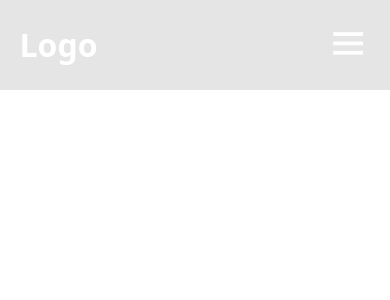
After one commit to 123ApplePie/Listing, a Laravel app: template resources/views/guest/index.blade.php in a window 390 px wide. The commit adds this page. Shown: the top 300 px of the page. Run offline with Laravel 10, Linux system fonts and the light colour scheme; the template is opened without the code that fills it, so the values that code supplies are empty; style sheets or scripts are compiled from the project's sources; some libraries are stand-ins or nearby versions.

Commit message:
Index page added

```diff
--- /dev/null
+++ b/public/css/header.css
@@ -0,0 +1,125 @@
+.header{
+    position: fixed;
+    top: 0;
+    left: 0;
+    width: 100%;
+    padding: 1.3rem 10%;
+    display: flex;
+    justify-content: space-between;
+    align-items: center;
+    z-index: 100;
+}
+
+.header::before{
+    content: '';
+    position: absolute;
+    top: 0;
+    left: 0;
+    width: 100%;
+    height: 100%;
+    background: rgba(0,0,0, .1);
+    backdrop-filter: blur(50px);
+    z-index: -1;
+}
+
+.header::after{
+    content: '';
+    position: absolute;
+    top: 0;
+    left: -100%;
+    width: 100%;
+    height: 100%;
+    background: linear-gradient(90deg, transparent, rgba(255,255,255, .4), transparent);
+    transition: .5s;
+}
+
+.header:hover::after{
+    left: 100%;
+}
+
+.logo{
+    font-size: 2rem;
+    color: #fff;
+    text-decoration: none;
+    font-weight: 700;
+}
+
+.navbar a{
+    font-size: 1.15rem;
+    color: #fff;
+    text-decoration: none;
+    font-weight: 500;
+    margin-left: 2.5rem;
+}
+
+#check{
+    display: none;
+}
+
+.icons{
+    position: absolute;
+    right: 5%;
+    font-size: 2.8rem;
+    color: #fff;
+    cursor: pointer;
+    display: none;
+}
+
+@media (max-width: 992px) {
+    .header{
+        padding: 1.3rem 5%;
+    }
+}
+
+@media (max-width: 768px) {
+    .icons{
+        display: inline-flex
+    }
+
+    #check:checked~.icons #menu-icon{
+        display: none;
+    }
+
+    .icons #close-icon{
+        display: none;
+    }
+
+    #check:checked~.icons #close-icon{
+        display: block;
+    }
+
+    .navbar {
+        position: absolute;
+        top: 100%;
+        left: 0;
+        width: 100%;
+        height: 0;
+        background: rgba(0,0,0, .1);
+        backdrop-filter: blur(50px);
+        box-shadow: 0 .5rem 1rem rgba(0,0,0, .1);
+        overflow: hidden;
+        transition: .3s ease;
+    }
+
+    #check:checked~.navbar{
+        height: 17.7rem;
+    }
+
+
+    .navbar a{
+        display: block;
+        font-size: 1.1rem;
+        margin: 1.5rem 0;
+        text-align: center;
+        transform: translateY(-50px);
+        opacity: 0;
+        transition: .3s ease;
+    }
+
+    #check:checked~.navbar a{
+        transform: translateY(0);
+        transition-delay: calc(.15s * var(--i));
+        opacity: 1;
+    }
+
+}
--- /dev/null
+++ b/resources/views/components/navbar.blade.php
@@ -0,0 +1,17 @@
+<header class="header">
+    <a href="" class="logo">Logo</a>
+
+    <input type="checkbox" name="" id="check">
+    <label for="check" class="icons">
+        <i class='bx bx-menu' id="menu-icon"></i>
+        <i class='bx bx-x' id="close-icon"></i>
+    </label>
+
+    <nav class="navbar">
+        <a href="/" class="hover:text-[#f84525]" style="--i:0;">Home</a>
+        <a href="/blog" class="hover:text-[#f84525]" style="--i:1;">Blog</a>
+        <a href="" class="hover:text-[#f84525]" style="--i:2;">Over Ons</a>
+        <a href="/contact" class="hover:text-[#f84525]" style="--i:3;">Contact</a>
+        <a href="" class="bg-[#f84525] px-4 py-2 rounded-3xl" style="--i:4;"><i class='bx bx-plus-circle'></i> Registreren</a>
+    </nav>
+</header>
--- /dev/null
+++ b/resources/views/guest/index.blade.php
@@ -0,0 +1,5 @@
+<x-guest-layout>
+    <x-navbar/>
+
+
+</x-guest-layout>
--- a/resources/views/layouts/guest.blade.php
+++ b/resources/views/layouts/guest.blade.php
@@ -10,9 +10,15 @@
         <!-- Fonts -->
         <link rel="preconnect" href="https://fonts.bunny.net">
         <link href="https://fonts.bunny.net/css?family=figtree:400,500,600&display=swap" rel="stylesheet" />
+        <link href='https://unpkg.com/boxicons@2.1.4/css/boxicons.min.css' rel='stylesheet'>
+
 
         <!-- Scripts -->
         @vite(['resources/css/app.css', 'resources/js/app.js'])
+        <script src="https://cdn.tailwindcss.com"></script>
+
+        <!-- Links -->
+        <link rel="stylesheet" href="css/header.css">
 
         <!-- Styles -->
         @livewireStyles
--- a/routes/web.php
+++ b/routes/web.php
@@ -14,15 +14,15 @@ use Illuminate\Support\Facades\Route;
 */
 
 Route::get('/', function () {
-    return view('welcome');
+    return view('guest.index');
 });
 
-Route::middleware([
-    'auth:sanctum',
-    config('jetstream.auth_session'),
-    'verified',
-])->group(function () {
-    Route::get('/dashboard', function () {
-        return view('dashboard');
-    })->name('dashboard');
-});
+// Route::middleware([
+//     'auth:sanctum',
+//     config('jetstream.auth_session'),
+//     'verified',
+// ])->group(function () {
+//     Route::get('/dashboard', function () {
+//         return view('dashboard');
+//     })->name('dashboard');
+// });
```
Also changed, not shown: app/View/Components/navbar.php (added, +26 -0 lines), public/img/kaart.jpg (added), public/img/slider-kat-1.jpg (added), public/img/vector.png (added), 1 other file.
